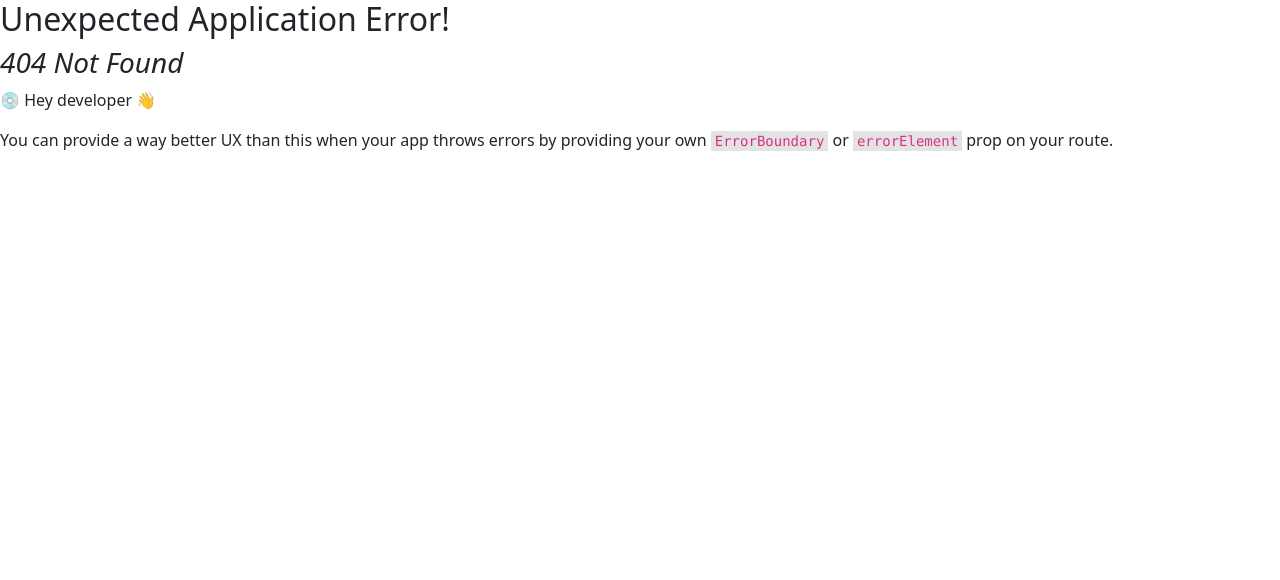
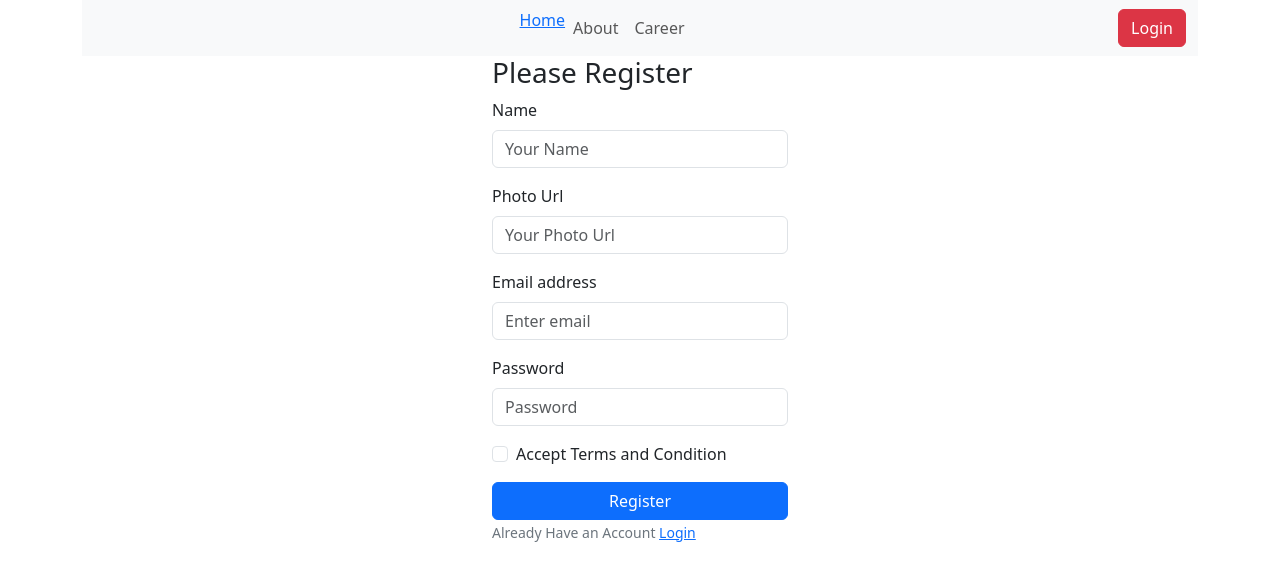
Before and after one commit to sif1t/news-dragon-client, a React (Vite) app: page /register in a window 1280 px wide. Before the commit this address had no page. Shown: the top 580 px of the page. Built offline with nearby package versions, Linux system fonts and the light colour scheme.

Commit message:
add Login and Register components; implement LoginLayout with NavigationBar; update Header and Main layout for new routing

```diff
--- /dev/null
+++ b/src/layouts/LoginLayout.jsx
@@ -0,0 +1,14 @@
+import React from 'react';
+import NavigationBar from '../pages/shared/NavigationBar/NavigationBar';
+import { Outlet } from 'react-router-dom';
+
+const LoginLayout = () => {
+    return (
+        <div>
+            <NavigationBar></NavigationBar>
+            <Outlet></Outlet>
+        </div>
+    );
+};
+
+export default LoginLayout;
--- a/src/layouts/Main.jsx
+++ b/src/layouts/Main.jsx
@@ -3,14 +3,16 @@ import Header from '../pages/shared/Header/Header';
 import Footer from '../pages/shared/Footer/Footer';
 import { Col, Container, Row } from 'react-bootstrap';
 import LeftNav from '../pages/shared/leftNav/leftNav';
-import RightNav from '../pages/shared/rightNav/rightNav';
+import RightNav from '../pages/shared/RightNav/RightNav';
 import { Outlet } from 'react-router-dom';
+import NavigationBar from '../pages/shared/NavigationBar/NavigationBar';
 
 
 const Main = () => {
     return (
         <div>
             <Header></Header>
+            <NavigationBar></NavigationBar>
             <Container>
                 <Row className='flex-row justify-content-around'>
                     <Col lg={3}>
--- /dev/null
+++ b/src/pages/Login/Login/Login.jsx
@@ -0,0 +1,39 @@
+import React from 'react';
+import { Container, Form , Button} from 'react-bootstrap';
+import { Link } from 'react-router-dom';
+
+const Login = () => {
+    return (
+        <Container className='w-25 mx-auto'>
+            <h3>Please Login</h3>
+            <Form>
+                <Form.Group className="mb-3" controlId="formBasicEmail">
+                    <Form.Label>Email address</Form.Label>
+                    <Form.Control type="email" name='name' placeholder="Enter email" required />
+
+                </Form.Group>
+
+                <Form.Group className="mb-3" controlId="formBasicPassword">
+                    <Form.Label>Password</Form.Label>
+                    <Form.Control type="password" name='password' placeholder="Password" required />
+                </Form.Group>
+                <Form.Group className="mb-3" controlId="formBasicCheckbox">
+                    <Form.Check type="checkbox" label="Check me out" />
+                </Form.Group>
+               <Form.Text></Form.Text>
+                <Button className='w-100' variant="primary" type="submit">
+                    Login
+                </Button>
+                <br />
+                <Form.Text className="text-secondary">
+                     Don't Have an account  <Link to='/register'>Register</Link>
+                    </Form.Text>
+                <Form.Text className="text-danger">
+
+                    </Form.Text>
+            </Form>
+        </Container>
+    );
+};
+
+export default Login;
--- /dev/null
+++ b/src/pages/Login/Register/Register.jsx
@@ -0,0 +1,46 @@
+import React from 'react';
+import { Button, Container, Form } from 'react-bootstrap';
+import { Link } from 'react-router-dom';
+
+const Register = () => {
+    return (
+        <Container className='w-25 mx-auto'>
+        <h3>Please Register</h3>
+        <Form>
+            <Form.Group className="mb-3" controlId="formBasicEmail">
+                <Form.Label>Name</Form.Label>
+                <Form.Control type="text" name='name' placeholder="Your Name" required />
+            </Form.Group>
+            <Form.Group className="mb-3" controlId="formBasicEmail">
+                <Form.Label>Photo Url</Form.Label>
+                <Form.Control type="text" name='photo' placeholder="Your Photo Url" required />
+            </Form.Group>
+            <Form.Group className="mb-3" controlId="formBasicEmail">
+                <Form.Label>Email address</Form.Label>
+                <Form.Control type="email" name='email' placeholder="Enter email" required />
+            </Form.Group>
+
+            <Form.Group className="mb-3" controlId="formBasicPassword">
+                <Form.Label>Password</Form.Label>
+                <Form.Control type="password" name='password' placeholder="Password" required />
+            </Form.Group>
+            <Form.Group className="mb-3" controlId="formBasicCheckbox">
+                <Form.Check type="checkbox" name='accept' label="Accept Terms and Condition" />
+            </Form.Group>
+           <Form.Text></Form.Text>
+            <Button className='w-100' variant="primary" type="submit">
+                Register
+            </Button>
+            <br />
+            <Form.Text className="text-secondary">
+               Already Have an Account <Link to='/login'>Login</Link>
+                </Form.Text>
+            <Form.Text className="text-danger">
+
+                </Form.Text>
+        </Form>
+    </Container>
+    );
+};
+
+export default Register;
--- a/src/pages/shared/Header/Header.jsx
+++ b/src/pages/shared/Header/Header.jsx
@@ -1,15 +1,12 @@
-import React, { useContext } from 'react';
+import React from 'react';
 import logo from '../../../assets/logo.png';
 import moment from 'moment';
-import { Button, Container, Nav, Navbar } from 'react-bootstrap';
+import { Button, Container } from 'react-bootstrap';
 import Marquee from "react-fast-marquee";
-import { Link } from 'react-router-dom';
-import { AuthContext } from '../../../providers/AuthProvider';
-import { FaUserCircle } from 'react-icons/fa';
 
 
 const Header = () => {
-  const { user } = useContext(AuthContext);
+
 
   return (
     <Container className='mt-4'>
@@ -33,32 +30,7 @@ const Header = () => {
           দেশের বিভিন্ন প্রকল্পের আওতায় কত গাড়ি আছে সেই হিসাব নেয়ার সিদ্ধান্ত হয়েছে বলেও সংবাদ সম্মেলনে জানান শিক্ষা ও পরিকল্পনা উপদেষ্টা।</Marquee>
 
       </div>
-      <Navbar collapseOnSelect expand="lg" className="bg-body-tertiary">
-        <Container>
-          <Navbar.Toggle aria-controls="responsive-navbar-nav" />
-          <Navbar.Collapse id="responsive-navbar-nav">
-            <Nav className="mx-auto">
-              <Nav.Link href="#features">
-                <Link to="/">Home</Link>
-              </Nav.Link>
-              <Nav.Link href="#pricing">About</Nav.Link>
-              <Nav.Link href="#pricing">Career</Nav.Link>
-            </Nav>
-            <Nav>
-              {user && <Nav.Link href="#deets">
-                <FaUserCircle style={{fontSize:'2rem'}} /></Nav.Link>}
-              <Nav.Link eventKey={2} href="#memes">
-                {user ?
-                <Button variant="secondary">Logout</Button>:
-                 <link to='/login'>
-                   <Button variant="danger">Login</Button>
-                 </link>
-                }
-              </Nav.Link>
-            </Nav>
-          </Navbar.Collapse>
-        </Container>
-      </Navbar>
+
     </Container>
 
   );
--- /dev/null
+++ b/src/pages/shared/NavigationBar/NavigationBar.jsx
@@ -0,0 +1,40 @@
+import React from 'react';
+import { Button, Container, Nav, Navbar } from 'react-bootstrap';
+import { Link } from 'react-router-dom';
+import { FaUserCircle } from 'react-icons/fa';
+import { useContext } from 'react';
+import { AuthContext } from '../../../providers/AuthProvider';
+
+
+const NavigationBar = () => {
+    const { user } = useContext(AuthContext);
+    return (
+        <Container>
+            <Navbar collapseOnSelect expand="lg" className="bg-body-tertiary">
+        <Container>
+          <Navbar.Toggle aria-controls="responsive-navbar-nav" />
+          <Navbar.Collapse id="responsive-navbar-nav">
+            <Nav className="mx-auto">
+            <Link to="/category/0">Home</Link>
+              <Nav.Link href="#pricing">About</Nav.Link>
+              <Nav.Link href="#pricing">Career</Nav.Link>
+            </Nav>
+            <Nav>
+              {user &&
+                <FaUserCircle style={{fontSize:'2rem'}} />}
+
+                {user ?
+                <Button variant="secondary">Logout</Button>:
+                 <Link to='/login'>
+                   <Button variant="danger">Login</Button>
+                 </Link>
+                }
+            </Nav>
+          </Navbar.Collapse>
+        </Container>
+      </Navbar>
+        </Container>
+    );
+};
+
+export default NavigationBar;
--- a/src/providers/AuthProvider.jsx
+++ b/src/providers/AuthProvider.jsx
@@ -7,7 +7,7 @@ export const AuthContext = createContext(null);
 
 const auth = getAuth(app);
 const AuthProvider = ({children}) => {
-    const user = {displayName: 'Test User'};
+    const user = null;
     const authInfo  = {
         user
     };
--- a/src/routes/routes.jsx
+++ b/src/routes/routes.jsx
@@ -1,22 +1,37 @@
-import { createBrowserRouter } from "react-router-dom";
+import { createBrowserRouter, Navigate } from "react-router-dom";
 import Main from "../layouts/Main";
 import NewsLayout from "../layouts/NewsLayout";
 import News from "../pages/News/News/News";
 import Category from "../pages/Home/Category/Category";
+import LoginLayout from "../layouts/LoginLayout";
+import Register from "../pages/Login/Register/Register";
+import Login from "../pages/Login/Login/Login";
 
 const router = createBrowserRouter([
+     {
+              path: "/",
+              element: <LoginLayout></LoginLayout>,
+              children: [
+                {
+                    path: "/",
+                    element: <Navigate to='/category/0'></Navigate>
+                },
+                 {
+                  path: "login",
+                  element: <Login></Login>
+                 },
+                 {
+                  path: "register",
+                  element: <Register></Register>
+                 }
+              ]
+        },
     {
-      path: "/",
+      path: "category",
       element: <Main></Main>,
       children: [
         {
-            path: "/",
-            element: <Category></Category>,
-            loader: () => fetch ("http://localhost:5000/news")
-
-        },
-        {
-            path: "/category/:id",
+            path: ":id",
             element: <Category></Category>,
             loader: ({params}) => fetch (`http://localhost:5000/categories/${params.id}`)
         },
```
Also changed, not shown: src/layouts/NewsLayout.jsx (line endings or trailing spaces).
